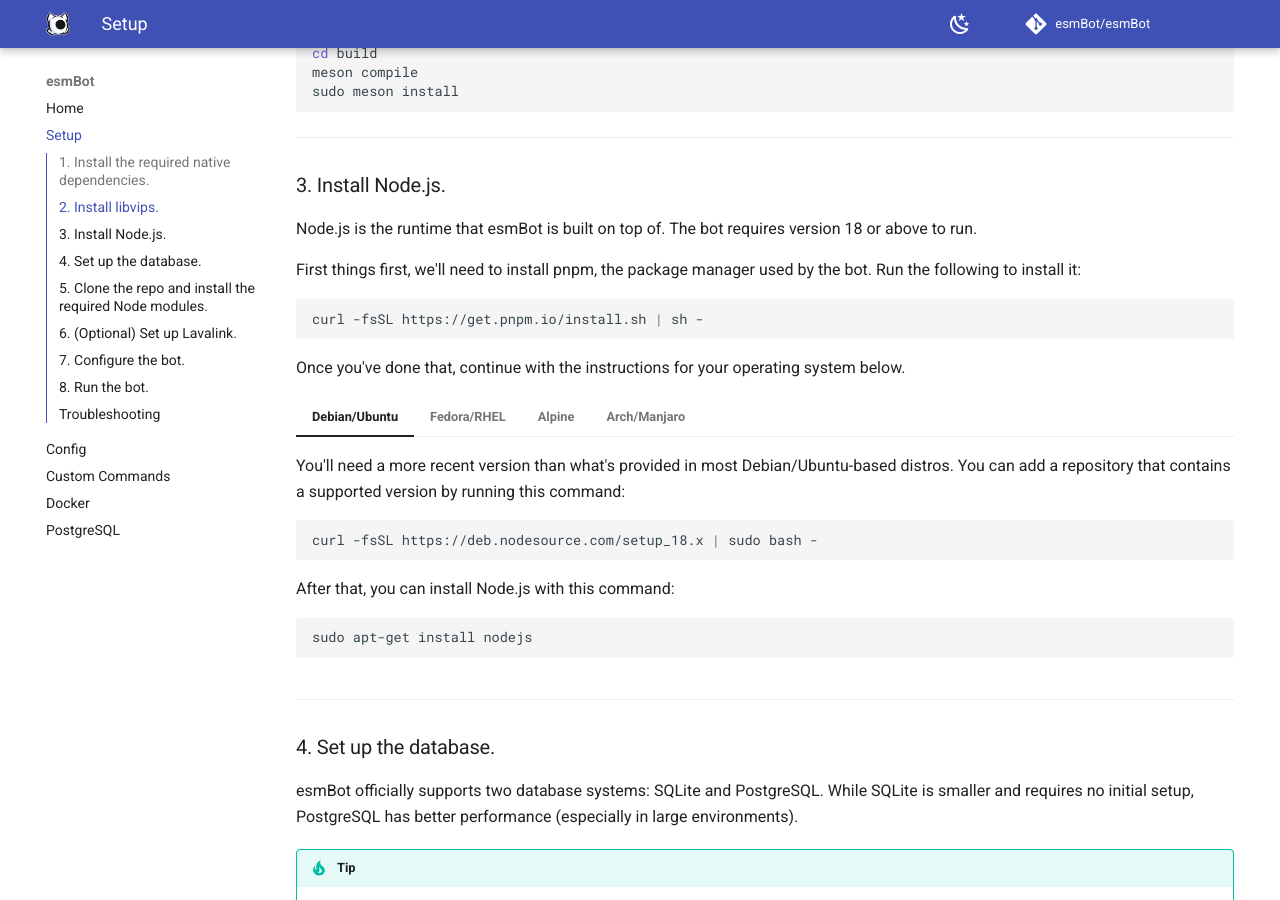
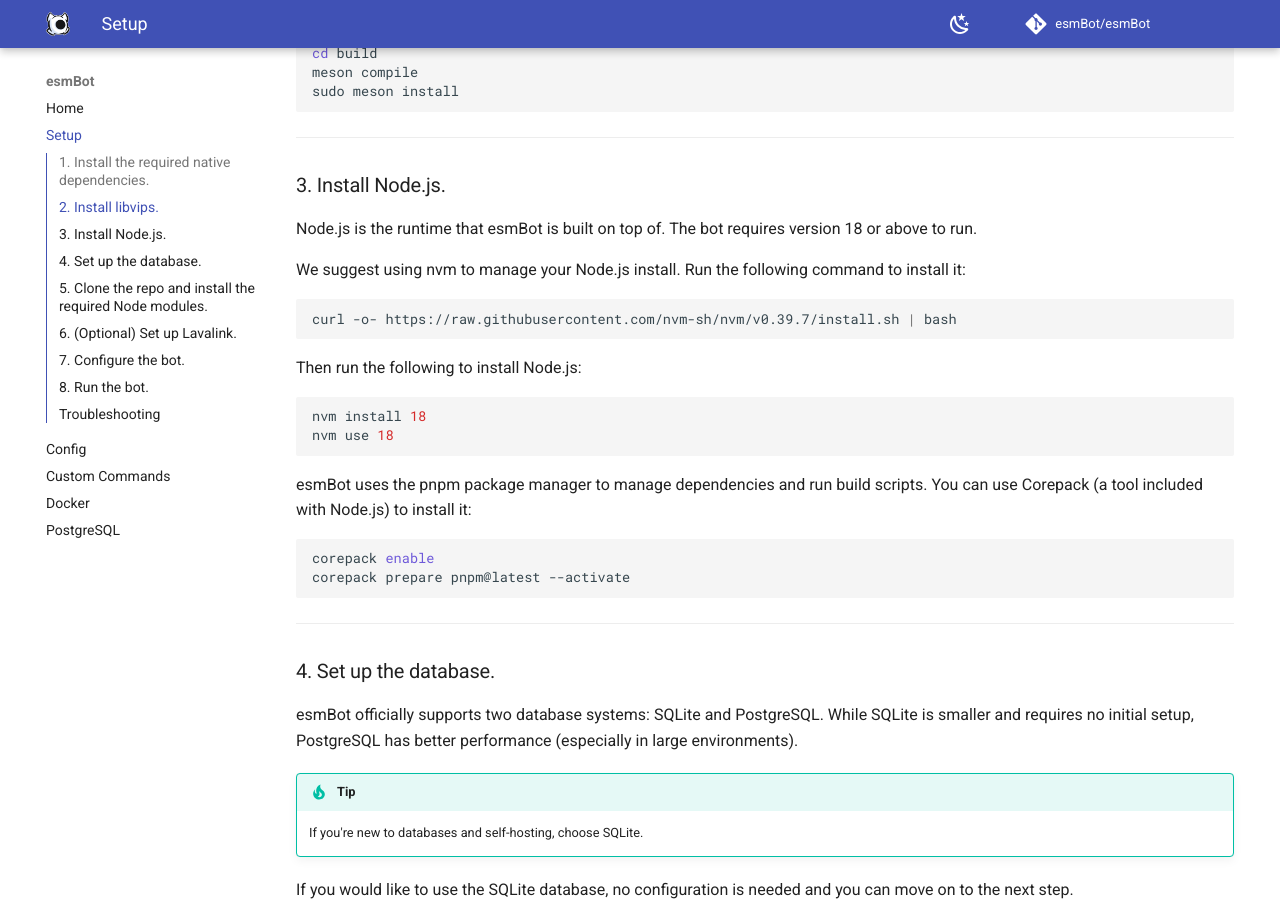
Before and after one commit to esmBot/esmBot, an MkDocs documentation site: the page built from docs/setup.md, in a window 1280 px wide and 900 px high, scrolled down 1297 px. Built offline with MkDocs 1.6.1 and Material for MkDocs 9.7.7, drawn with Linux system fonts in a browser that asks for light colours; comment, search, counter and statistics services are not loaded.

Commit message:
docs: :memo: Use nvm instead of Nodesource repos
Fixes #420

````diff
--- a/docs/setup.md
+++ b/docs/setup.md
@@ -75,39 +75,22 @@
 
 Node.js is the runtime that esmBot is built on top of. The bot requires version 18 or above to run.
 
-First things first, we'll need to install pnpm, the package manager used by the bot. Run the following to install it:
+We suggest using nvm to manage your Node.js install. Run the following command to install it:
 ```sh
-curl -fsSL https://get.pnpm.io/install.sh | sh -
+curl -o- https://raw.githubusercontent.com/nvm-sh/nvm/v0.39.7/install.sh | bash
 ```
 
-Once you've done that, continue with the instructions for your operating system below.
+Then run the following to install Node.js:
+```sh
+nvm install 18
+nvm use 18
+```
 
-=== "Debian/Ubuntu"
-    You'll need a more recent version than what's provided in most Debian/Ubuntu-based distros. You can add a repository that contains a supported version by running this command:
-    ```sh
-    curl -fsSL https://deb.nodesource.com/setup_18.x | sudo bash -
-    ```
-    After that, you can install Node.js with this command:
-    ```sh
-    sudo apt-get install nodejs
-    ```
-=== "Fedora/RHEL"
-    On Fedora 37 and above, the package in the default repos should be good enough:
-    ```sh
-    sudo dnf install nodejs
-    ```
-    However, on RHEL, you'll need to add a separate repository before you run that command:
-    ```sh
-    curl -fsSL https://rpm.nodesource.com/setup_18.x | sudo bash -
-    ```
-=== "Alpine"
-    ```sh
-    doas apk add nodejs
-    ```
-=== "Arch/Manjaro"
-    ```sh
-    sudo pacman -S nodejs
-    ```
+esmBot uses the pnpm package manager to manage dependencies and run build scripts. You can use Corepack (a tool included with Node.js) to install it:
+```sh
+corepack enable
+corepack prepare pnpm@latest --activate
+```
 
 ***
 
````
